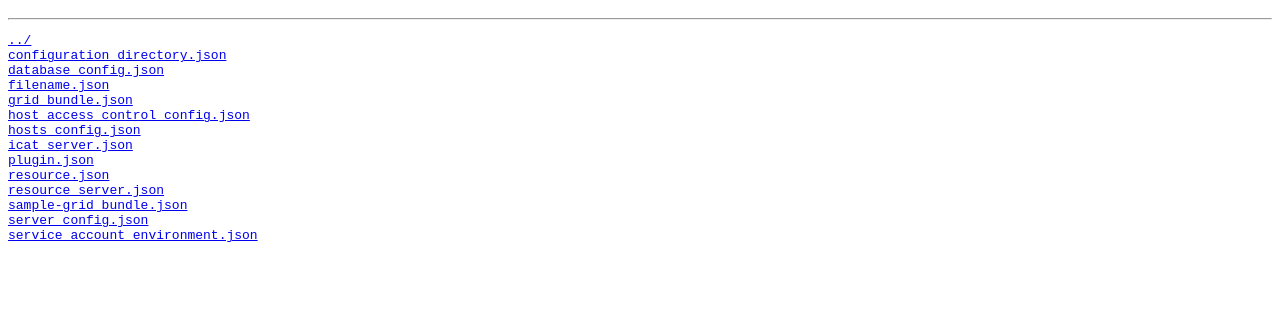
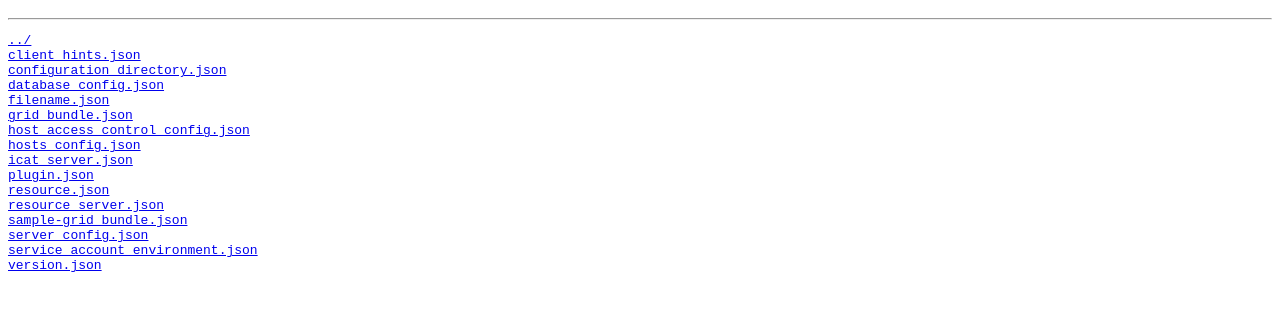
Before and after one commit to irods/schemas, a plain HTML site: page v1/index.html in a window 1280 px wide. Shown: the part 48-358 px from the top of the page. Drawn offline with Linux system fonts and the light colour scheme.

Commit message:
show new files

```diff
--- a/v1/index.html
+++ b/v1/index.html
@@ -4,6 +4,7 @@
 <hr/>
 <pre>
 <a href="../">../</a>
+<a href="client_hints.json">client_hints.json</a>
 <a href="configuration_directory.json">configuration_directory.json</a>
 <a href="database_config.json">database_config.json</a>
 <a href="filename.json">filename.json</a>
@@ -17,6 +18,7 @@
 <a href="sample-grid_bundle.json">sample-grid_bundle.json</a>
 <a href="server_config.json">server_config.json</a>
 <a href="service_account_environment.json">service_account_environment.json</a>
+<a href="version.json">version.json</a>
 </pre>
 </body>
 </html>
```
